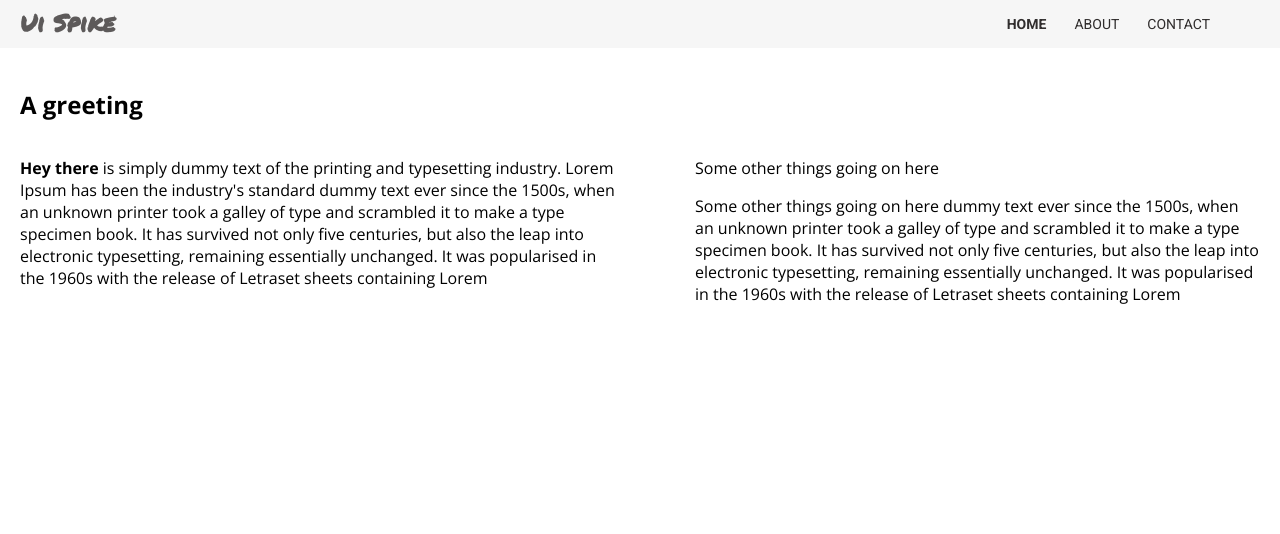
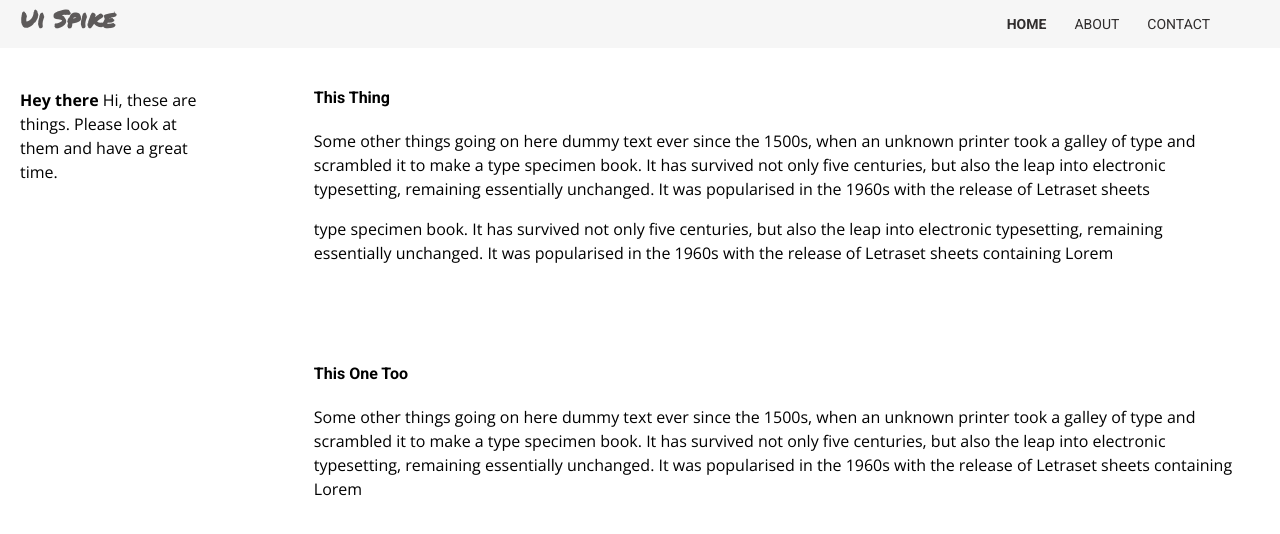
Before and after one commit to akabaker/ui-mobile-spike, an Angular app: page /home in a window 1280 px wide. Shown: the top 534 px of the page. Built offline with nearby package versions, Linux system fonts and the light colour scheme.

Commit message:
normalize.css and spiffying up the content spacing and such

```diff
--- a/angular.json
+++ b/angular.json
@@ -28,7 +28,8 @@
             ],
             "styles": [
               "src/styles.scss",
-              "node_modules/font-awesome/css/font-awesome.min.css"
+              "node_modules/font-awesome/css/font-awesome.min.css",
+              "node_modules/normalize.css/normalize.css"
             ],
             "scripts": []
           },
--- a/package.json
+++ b/package.json
@@ -22,6 +22,7 @@
     "@angular/router": "~7.1.0",
     "core-js": "^2.5.4",
     "font-awesome": "^4.7.0",
+    "normalize.css": "^8.0.1",
     "rxjs": "~6.3.3",
     "tslib": "^1.9.0",
     "zone.js": "~0.8.26"
--- a/src/app/home/home.component.html
+++ b/src/app/home/home.component.html
@@ -1,28 +1,42 @@
-<h2>
-    A greeting
-</h2>
-
 <div class="content-wrapper">
     <div class="left-content">
+        <section class="left-content-item">
             <p>
                 <strong>Hey there</strong>
-            is simply dummy text of the printing and typesetting industry. Lorem Ipsum has been the industry's standard
-            dummy text ever since the 1500s, when an unknown printer took a galley of type and scrambled it to make a
-            type specimen book. It has survived not only five centuries, but also the leap into electronic typesetting,
+                Hi, these are things. Please look at them and have a great time.
+            </p>
+        </section>
+    </div>
+    <div class="right-content">
+        <section class="right-content-item">
+            <h4>This Thing</h4>
+            <p>
+                Some other things going on here
+                dummy text ever since the 1500s, when an unknown printer took a galley of type and scrambled it to make
+                a
+                type specimen book. It has survived not only five centuries, but also the leap into electronic
+                typesetting,
+                remaining essentially unchanged. It was popularised in the 1960s with the release of Letraset sheets
+            </p>
+            <p>
+
+                type specimen book. It has survived not only five centuries, but also the leap into electronic
+                typesetting,
                 remaining essentially unchanged. It was popularised in the 1960s with the release of Letraset sheets
                 containing Lorem
             </p>
-    </div>
-    <div class="right-content">
+        </section>
+        <section class="right-content-item">
+            <h4>This One Too</h4>
             <p>
                 Some other things going on here
-        </p>
-        <p>
-            Some other things going on here
-            dummy text ever since the 1500s, when an unknown printer took a galley of type and scrambled it to make a
-            type specimen book. It has survived not only five centuries, but also the leap into electronic typesetting,
+                dummy text ever since the 1500s, when an unknown printer took a galley of type and scrambled it to make
+                a
+                type specimen book. It has survived not only five centuries, but also the leap into electronic
+                typesetting,
                 remaining essentially unchanged. It was popularised in the 1960s with the release of Letraset sheets
                 containing Lorem
             </p>
+        </section>
     </div>
 </div>
--- a/src/app/home/home.component.scss
+++ b/src/app/home/home.component.scss
@@ -1,4 +1,3 @@
-
 @media screen and (min-width: 748px) {
   .content-wrapper {
     display:flex;
@@ -12,8 +11,16 @@
     margin-left: 75px;
     max-width: 1000px;
   }
+
+  .right-content-item {
+    padding: 0 25px 0 25px;
+    margin-bottom: 100px;
+  }
+
+  .left-content-item {
+    margin-top: 20px;
+  }
 }
-
 
 @media screen and (min-width: 768px) and (max-width: 1024px) {
   .left-content {
@@ -24,4 +31,18 @@
     margin-left: 50px;
     max-width: 800px;
   }
+
+  .right-content-item {
+    margin-bottom: 50px;
+  }
 }
+
+@media screen and (max-width: 768px) {
+  .left-content {
+    margin-bottom: 65px;
+  }
+
+  .right-content-item {
+    margin-bottom: 50px;
+  }
+}
--- a/src/styles.scss
+++ b/src/styles.scss
@@ -4,11 +4,16 @@ body {
 }
 
 h2 {
-    font-family: 'Open Sans', sans-serif;
+    font-family: 'Roboto', sans-serif;
+}
+
+h4 {
+    font-family: 'Roboto', sans-serif;
 }
 
 p {
     font-family: 'Open Sans', sans-serif;
+    line-height: 1.5;
 }
 
 .push {
```
Also changed, not shown: 1 other file (tests, documents, lock files or other folders). Lines whose indentation alone changed are shown as unchanged.
